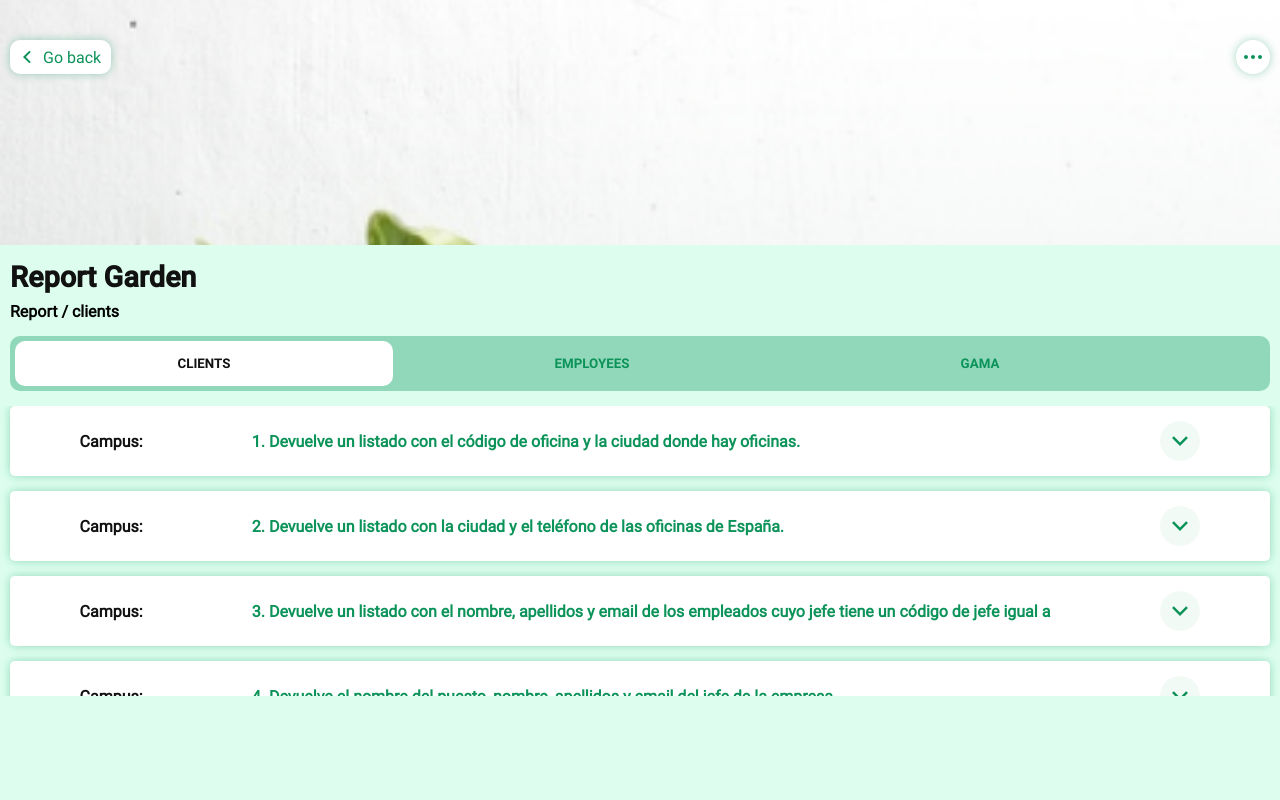
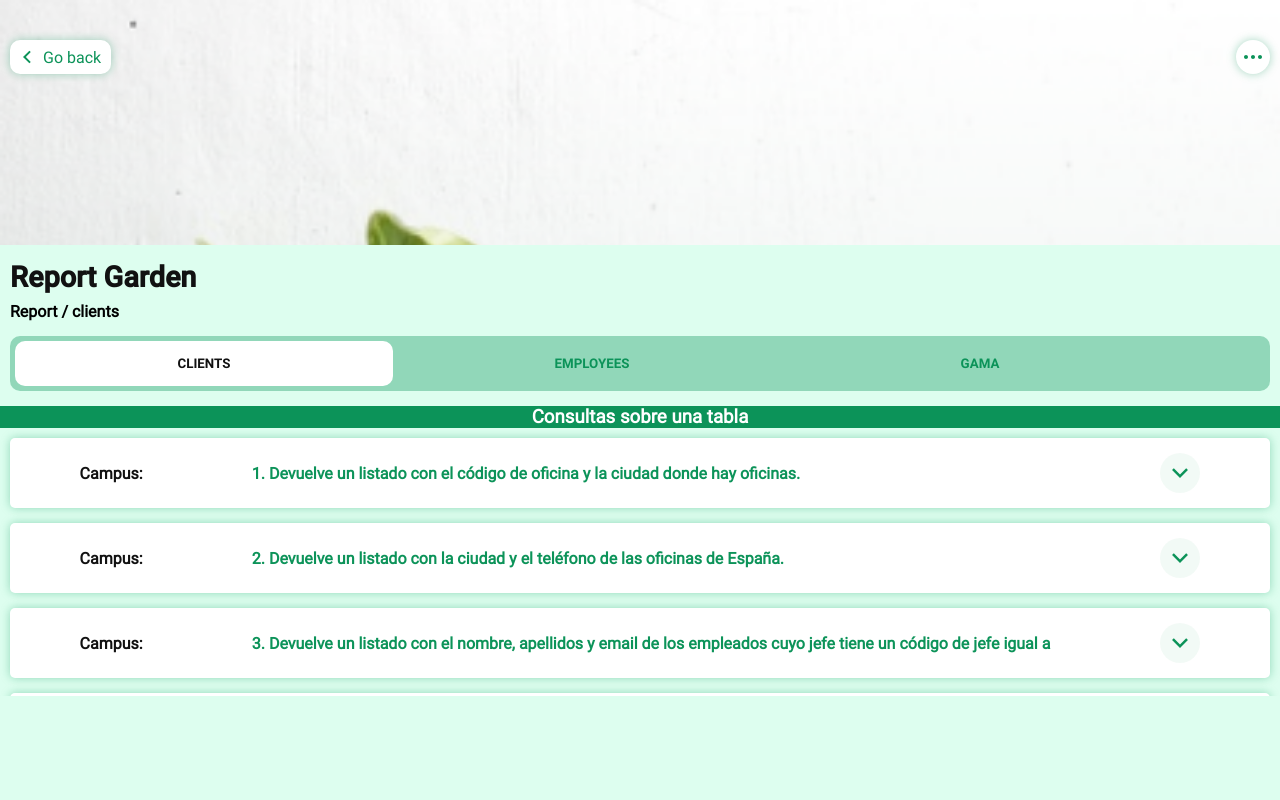
Before and after one commit to Thewilliamg/garden, a website with bundled scripts: page views/report.html in a window 1280 px wide. Built offline with nearby package versions, Linux system fonts and the light colour scheme.

Commit message:
feat: :lipstick: Se modifica el estilo de la consulta en el FE
Cambios por encima que no afectan el codigo realmente

```diff
--- a/css/report.css
+++ b/css/report.css
@@ -51,7 +51,14 @@ body {
 .main__report {
     /* background: blue; */
 }
-
+.title_exercise{
+    display: flex;
+    color: var(--color8);
+    background-color: var(--color2);
+    align-self: center;
+    justify-content: center;
+    margin: 0 0 10px 0px
+}
 .report__user {
     /* background: green; */
     margin-left: var(--layout-box-x);
@@ -206,7 +213,7 @@ details {
     color: var(--color5);
 }
 .card__body p{
-    margin: 10px 0;
+    margin: 10px 0px;
     color: var(--color6);
 }
 .card__footer{
--- a/js/report.js
+++ b/js/report.js
@@ -62,7 +62,6 @@ import {
 } from "./module/request_details.js"
 
 // import { request } from "http"
-
 
 const queryAboutOneTable1 = document.querySelector("#queryAboutOneTable1");
 queryAboutOneTable1.addEventListener("click", async (e) => {
--- a/views/report.html
+++ b/views/report.html
@@ -34,7 +34,7 @@
                 <button>Requests</button>
             </article>
             <article class="report__details">
-
+                <h3 class="title_exercise" >Consultas sobre una tabla</h3>
                 <details id="queryAboutOneTable1">
                     <summary>
                         <div class="details__description">Campus: </div>
@@ -231,6 +231,7 @@
                     </summary>
                     <div class="report__container"></div>
                 </details>
+                <h3 class="title_exercise" >Multitabla Conexiones internas</h3>
                 <details id="queryAboutTable1">
                     <summary>
                         <div class="details__description">Campus: </div>
@@ -351,41 +352,12 @@
                         <div class="details__container">
                             <p>11. Devuelve un listado de las diferentes gamas de producto que ha comprado cada cliente.
                             </p>
-                            <!-- <p><marquee behavior="" direction=""></marquee></p> -->
                         </div>
                     </summary>
                     <div class="report__container"></div>
                 </details>
+                <h3 class="title_exercise" >Multitabla Conexiones Externas</h3>
 
-
-                <!-- <details data-click="queryAboutTable8">
-                    <summary>
-                        <div class="details__description">Campus: </div>
-                        <div class="details__container">
-                            <p>8. Devuelve un listado con el código de cliente de aquellos clientes que realizaron algún pago en 2008. Tenga en cuenta que deberá eliminar aquellos códigos de cliente que aparezcan repetidos.</p>
-                        </div>
-                    </summary>
-                    <div class="report__container">
-                        <div class="report__card">
-                            <div class="card__title">
-                                <div>Hello, I’m Isaac Fayemi</div>
-                            </div>
-                            <div class="card__body">
-                                <div class="body__marck">
-                                    <p><b>Welcome to my figma community file: </b>You can follow me on twitter here</p>
-                                    <p><b>Welcome to my figma community file: </b>You can follow me on twitter here</p>
-                                    <p><b>Welcome to my figma community file: </b>You can follow me on twitter here</p>
-                                    <p><b>Welcome to my figma community file: </b>You can follow me on twitter here</p>
-                                    <p><b>Welcome to my figma community file: </b>You can follow me on twitter here</p>
-                                </div>
-                            </div>
-                            <div class="card__footer">
-                                <div>Hello, I’m Isaac Fayemi</div>
-                            </div>
-                        </div>
-
-                    </div>
-                </details> -->
             </article>
         </section>
     </main>
```
